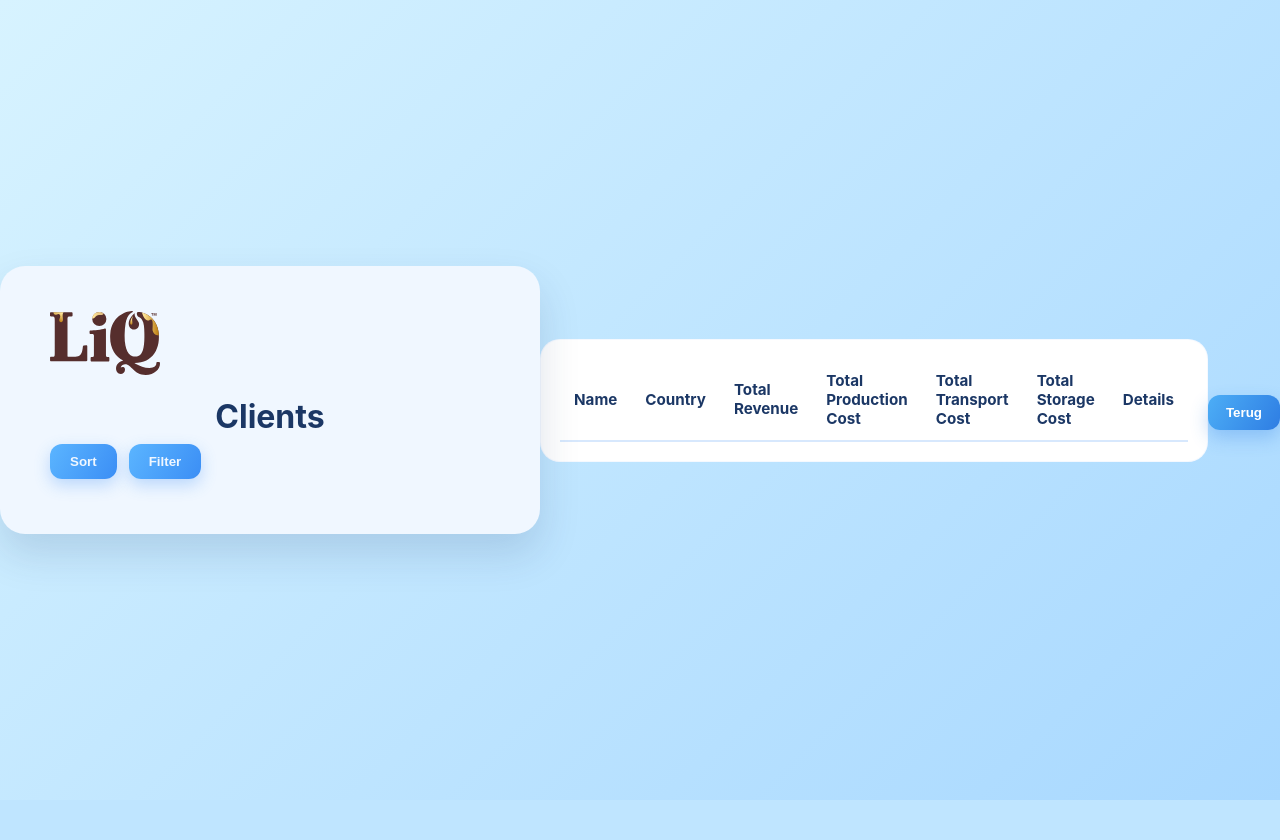
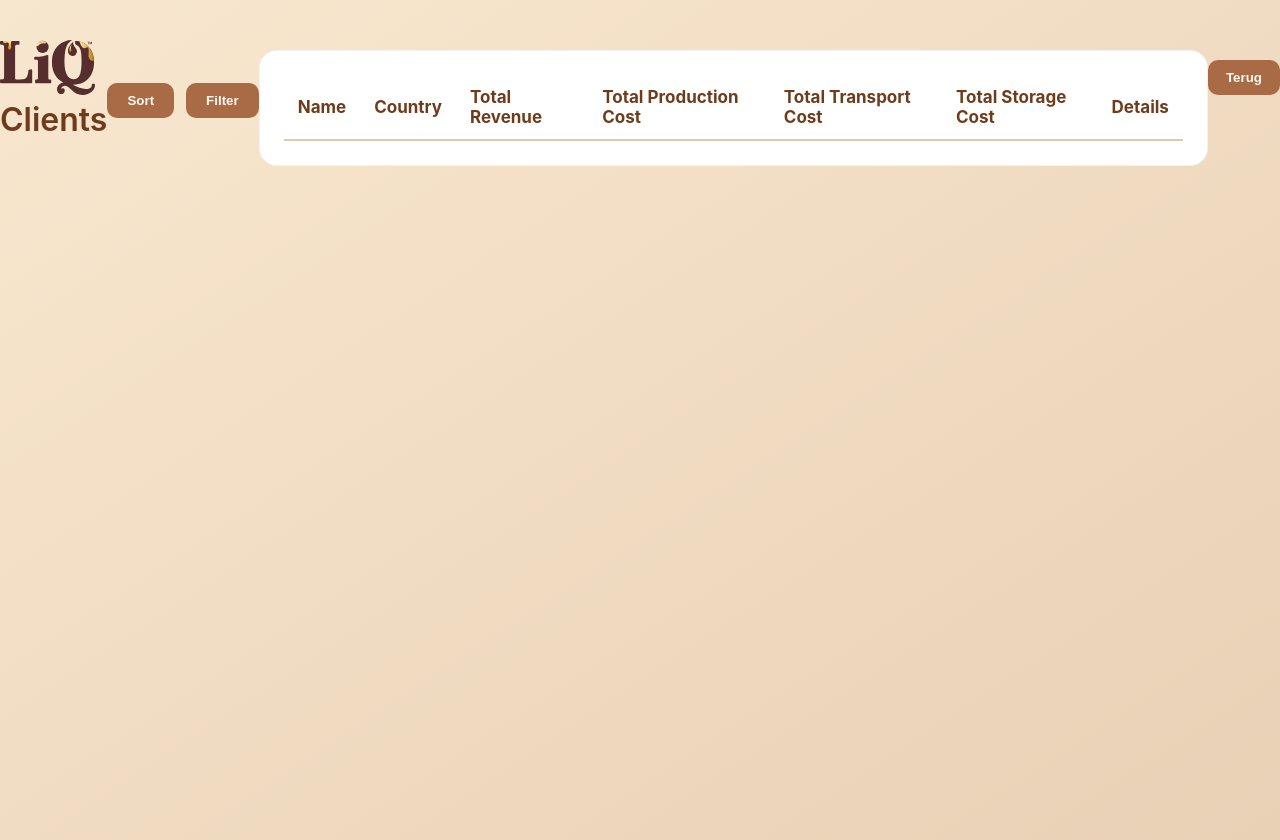
Before and after one commit to A-D-DBS-application/web-application-2025-group-22, a Flask app: page /clients in a window 1280 px wide. Before the commit the page ends 800 px from the top, so only its background shows below. Run offline with Flask 3, Linux system fonts and the light colour scheme; data that the repository does not hold is empty.

Commit message:
layout.alleknoppen
alles in zelfde lay-out. maakt allemaal gebruik van style_clients.css voor consistentie.

```diff
--- a/app/routes.py
+++ b/app/routes.py
@@ -116,8 +116,9 @@ def clients():
 # 👥 Webusers-overzichtspagina
 @main.route('/webusers')
 def webusers():
-    users = WEBUSER.query.all()
-    return render_template('webusers.html', users=users)
+    webusers_list = WEBUSER.query.all()
+    return render_template('webusers.html', webusers=webusers_list)
+
 
 # 👥 Suppliers-overzichtspagina
 @main.route('/suppliers')
--- a/app/static/style_clients.css
+++ b/app/static/style_clients.css
@@ -1,57 +1,52 @@
-/* Algemene stijl vergelijkbaar met de homepagina maar met babyblauwe kleuren */
+/* ----------------------------------------------------
+   ALGEMENE PAGINA – BEIGE ACHTERGROND
+---------------------------------------------------- */
 body {
     margin: 0;
     min-height: 100vh;
     display: flex;
     justify-content: center;
-    align-items: center;
+    align-items: flex-start;
     font-family: 'Inter', sans-serif;
-    background: linear-gradient(135deg, #d7f3ff, #a8d8ff);
-    overflow-x: hidden;
-    position: relative;
-    color: #1b3765;
+    background: linear-gradient(to bottom right, #f8e7cf, #e8d1b5);
+    color: #6e3c1b;
+    padding-top: 40px;
 }
 
-.clients-container {
-    background: #f0f7ff;
-    padding: 45px 50px 55px;
-    border-radius: 25px;
-    box-shadow: 0 20px 40px rgba(27, 55, 101, 0.15);
-    width: min(1200px, 92vw);
-    animation: fadeIn 0.6s ease-in-out;
-    z-index: 10;
+
+/* ----------------------------------------------------
+   NIEUWE LAYOUT – BREED, GEEN LINKSE BOX MEER
+---------------------------------------------------- */
+.clients-layout {
+    width: min(1500px, 95vw);
+    padding: 20px;
+}
+
+
+/* ----------------------------------------------------
+   HEADER (Logo + Titel + Knoppen rechts)
+---------------------------------------------------- */
+.page-header {
+    display: flex;
+    justify-content: space-between;
+    align-items: center;
+    margin-bottom: 25px;
 }
 
 .logo {
-    width: 110px;
-    margin-bottom: 20px;
-    display: block;
-}
-
-.page-title {
-    text-align: center;
-    margin: 0 50 30px;
+    width: 95px;
 }
 
 .page-title h1 {
-    font-size: 32px;
-    margin-bottom: 8px;
+    font-size: 38px;
+    margin: 0;
+    color: #6e3c1b;
 }
 
-.page-title p {
-    color: #4066a3;
-    margin: 0;
-}
 
-.page-header {
-    display: flex;
-    justify-content: space-between;
-    gap: 24px;
-    flex-wrap: wrap;
-    align-items: flex-end;
-    margin-bottom: 25px;
-}
-
+/* ----------------------------------------------------
+   SORT / FILTER BUTTONS
+---------------------------------------------------- */
 .action-group {
     display: flex;
     gap: 12px;
@@ -60,18 +55,15 @@ body {
 .action-button {
     padding: 10px 20px;
     border: none;
-    border-radius: 12px;
-    background: linear-gradient(120deg, #5bb5ff, #3b8ef5);
-    color: #f0f7ff;
+    border-radius: 10px;
+    background-color: #a86b45;
+    color: #fff8f0;
+    cursor: pointer;
     font-weight: 600;
-    cursor: pointer;
-    box-shadow: 0 6px 16px rgba(59, 142, 245, 0.3);
-    transition: transform 0.2s ease, box-shadow 0.2s ease;
 }
 
 .action-button:hover {
-    transform: translateY(-2px);
-    box-shadow: 0 12px 20px rgba(59, 142, 245, 0.3);
+    background-color: #8c4e28;
 }
 
 .dropdown {
@@ -80,84 +72,34 @@ body {
 
 .dropdown-menu {
     position: absolute;
-    top: calc(100% + 8px);
-    right: 0;
-    background: #ffffff;
-    border-radius: 16px;
-    box-shadow: 0 15px 30px rgba(27, 55, 101, 0.15);
-    padding: 18px;
-    min-width: 250px;
-    z-index: 20;
+    top: calc(100% + 5px);
+    right: 0;        /* FIX: menu opent rechts en blijft zichtbaar */
+    left: auto;
+
+    background: #fffdf9;
+    border-radius: 12px;
+    padding: 15px;
+    width: 240px;
+    box-shadow: 0 12px 30px rgba(0,0,0,0.15);
     display: none;
+    z-index: 50;
 }
 
-.dropdown-option {
-    width: 100%;
-    padding: 12px 14px;
-    border: none;
-    background: none;
-    text-align: left;
-    border-radius: 10px;
-    font-weight: 600;
-    color: #1b3765;
-    cursor: pointer;
-}
 
-.dropdown-option:hover {
-    background-color: #f0f7ff;
-}
-
-.filter-title {
-    font-weight: 700;
-    margin-top: 0;
-    margin-bottom: 12px;
-    color: #1b3765;
-}
-
-.filter-options {
-    max-height: 200px;
-    overflow-y: auto;
-    display: flex;
-    flex-direction: column;
-    gap: 8px;
-    margin-bottom: 12px;
-}
-
-.filter-actions {
-    display: flex;
-    justify-content: flex-end;
-    gap: 10px;
-}
-
-.filter-actions button {
-    padding: 8px 16px;
-    border: none;
-    border-radius: 10px;
-    cursor: pointer;
-    font-weight: 600;
-}
-
-.filter-actions button:first-child {
-    background: #3b8ef5;
-    color: white;
-}
-
-.filter-actions button:last-child {
-    background: #dbe9ff;
-    color: #1b3765;
-}
-
+/* ----------------------------------------------------
+   TABEL – 90% VAN PAGINA BREEDTE
+---------------------------------------------------- */
 .table-wrapper {
     background: #ffffff;
-    border-radius: 20px;
-    padding: 20px;
-    box-shadow: inset 0 0 0 1px rgba(59, 142, 245, 0.05);
+    border-radius: 18px;
+    padding: 25px;
+    margin-top: 10px;
+    box-shadow: inset 0 0 0 1px rgba(0,0,0,0.05);
 }
 
 table {
     width: 100%;
     border-collapse: collapse;
-    font-size: 15px;
 }
 
 th, td {
@@ -166,96 +108,82 @@ th, td {
 }
 
 th {
-    color: #1b3765;
-    font-size: 0.95rem;
-    border-bottom: 2px solid rgba(59, 142, 245, 0.2);
-}
-
-tbody tr {
-    transition: background 0.2s ease;
+    font-size: 17px;
+    border-bottom: 2px solid #e1c8aa;
 }
 
 tbody tr:nth-child(even) {
-    background-color: #f5faff;
+    background-color: #fff4e6;
 }
 
 tbody tr:hover {
-    background-color: #e4f1ff;
+    background-color: #ffe7cb;
 }
 
+
+/* ----------------------------------------------------
+   BUTTONS
+---------------------------------------------------- */
 .details-button,
 .back-button {
     padding: 10px 18px;
     border: none;
-    border-radius: 12px;
-    background: linear-gradient(120deg, #4daef6, #2e7de3);
-    color: #ffffff;
+    border-radius: 10px;
+    background-color: #a86b45;
+    color: #fff8f0;
+    font-weight: 600;
     cursor: pointer;
-    font-weight: 600;
-    transition: transform 0.2s ease, box-shadow 0.2s ease;
-    box-shadow: 0 8px 18px rgba(46, 125, 227, 0.3);
 }
 
 .details-button:hover,
 .back-button:hover {
-    transform: translateY(-2px);
+    background-color: #8c4e28;
 }
 
 .back-button {
-    margin-top: 25px;
+    margin-top: 20px;
 }
 
+
+/* ----------------------------------------------------
+   MODAL
+---------------------------------------------------- */
 .modal {
     display: none;
     position: fixed;
-    z-index: 1000;
-    left: 0;
-    top: 0;
-    width: 100%;
-    height: 100%;
-    background-color: rgba(8, 34, 74, 0.35);
+    inset: 0;
+    background: rgba(0,0,0,0.45);
+    z-index: 500;
 }
 
 .modal-content {
-    background-color: #ffffff;
+    background: #fffdf9;
     margin: 8% auto;
-    padding: 30px;
-    border-radius: 24px;
+    padding: 25px;
+    border-radius: 20px;
     width: min(450px, 90vw);
-    position: relative;
-    box-shadow: 0 15px 40px rgba(27, 55, 101, 0.25);
 }
 
 .close {
-    color: #6a7ba5;
     position: absolute;
-    top: 12px;
-    right: 18px;
-    font-size: 28px;
-    font-weight: bold;
+    right: 20px;
+    top: 10px;
+    font-size: 26px;
     cursor: pointer;
+    color: #8a5738;
 }
 
-.close:hover {
-    color: #1b3765;
+/* Logo + titel onder elkaar */
+.title-block {
+    display: flex;
+    flex-direction: column;
+    align-items: flex-start;
 }
 
-.modal-row {
-    margin-bottom: 12px;
+/* Mooie titel onder het logo */
+.clients-title {
+    margin-top: 5px;
+    font-size: 32px;
+    font-weight: 600;
+    color: #6e3c1b;
 }
-
-.modal-row strong {
-    display: inline-block;
-    width: 140px;
-}
-
-@keyframes fadeIn {
-    from { opacity: 0; transform: translateY(-10px); }
-    to { opacity: 1; transform: translateY(0); }
-}
-
-@keyframes float {
-    0% { transform: translate(-50%, 0px); }
-    50% { transform: translate(-50%, -12px); }
-    100% { transform: translate(-50%, 0px); }
-}
--- a/app/templates/clients.html
+++ b/app/templates/clients.html
@@ -3,17 +3,20 @@
 <head>
     <meta charset="UTF-8">
     <title>Clients</title>
-    <link rel="stylesheet" href="{{ url_for('static', filename='style_clients.css') }}">
+    <link rel="stylesheet" href="{{ url_for('static', filename='style_clients.css') }}?v=2">
+
 </head>
 <body>
 
-    <div class="clients-container">
+<div class="page-header">
+
+    <!-- LOGO + TITEL ONDER ELKAAR -->
+    <div class="title-block">
         <img src="{{ url_for('static', filename='logo.svg') }}" alt="Liq logo" class="logo">
-
-        <div class="page-title">
-            <h1>Clients</h1>
+        <h1 class="clients-title">Clients</h1>
     </div>
 
+    <!-- SORT & FILTER KNOPPEN BLIJVEN RECHTS -->
     <div class="action-group">
         <div class="dropdown">
             <button class="action-button" id="sortButton">Sort</button>
@@ -22,6 +25,7 @@
                 <button class="dropdown-option" data-sort="alphabetical">Alphabetical (A-Z)</button>
             </div>
         </div>
+
             <div class="dropdown">
                 <button class="action-button" id="filterButton">Filter</button>
                 <div class="dropdown-menu filter-menu" id="filterMenu">
--- a/app/templates/orders.html
+++ b/app/templates/orders.html
@@ -69,7 +69,6 @@
         <div class="page-header">
             <div class="page-title">
                 <h1>Orders Lijst</h1>
-                <p>Overzicht van alle orders</p>
             </div>
 
             <div class="action-group">
@@ -123,6 +122,7 @@
         </div>
 
         <div class="table-wrapper">
+            <button class="back-button" onclick="window.location.href='/home'">Terug</button>
             <table class="orders-table">
                 <thead>
                     <tr>
@@ -161,7 +161,7 @@
             </table>
         </div>
 
-        <button class="back-button" onclick="window.location.href='/home'">Terug</button>
+
     </div>
 </body>
 
```
Also changed, not shown: app/static/style_webusers.css (added, +125 -0 lines), app/templates/costs.html (+42 -10 lines), app/templates/products.html (+39 -7 lines), app/templates/suppliers.html (+40 -10 lines), app/templates/webusers.html (+22 -11 lines). Lines whose indentation alone changed are shown as unchanged.
